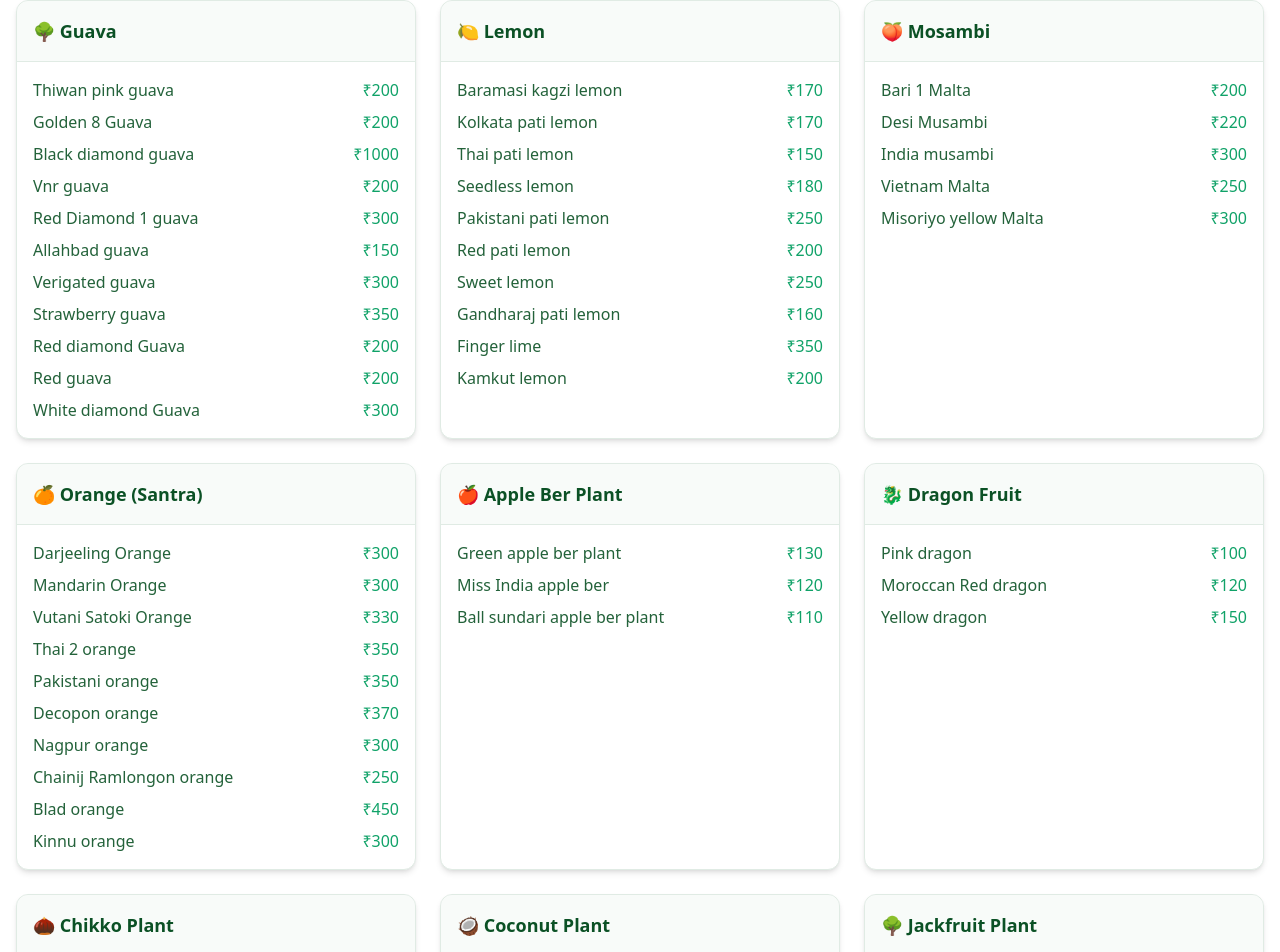
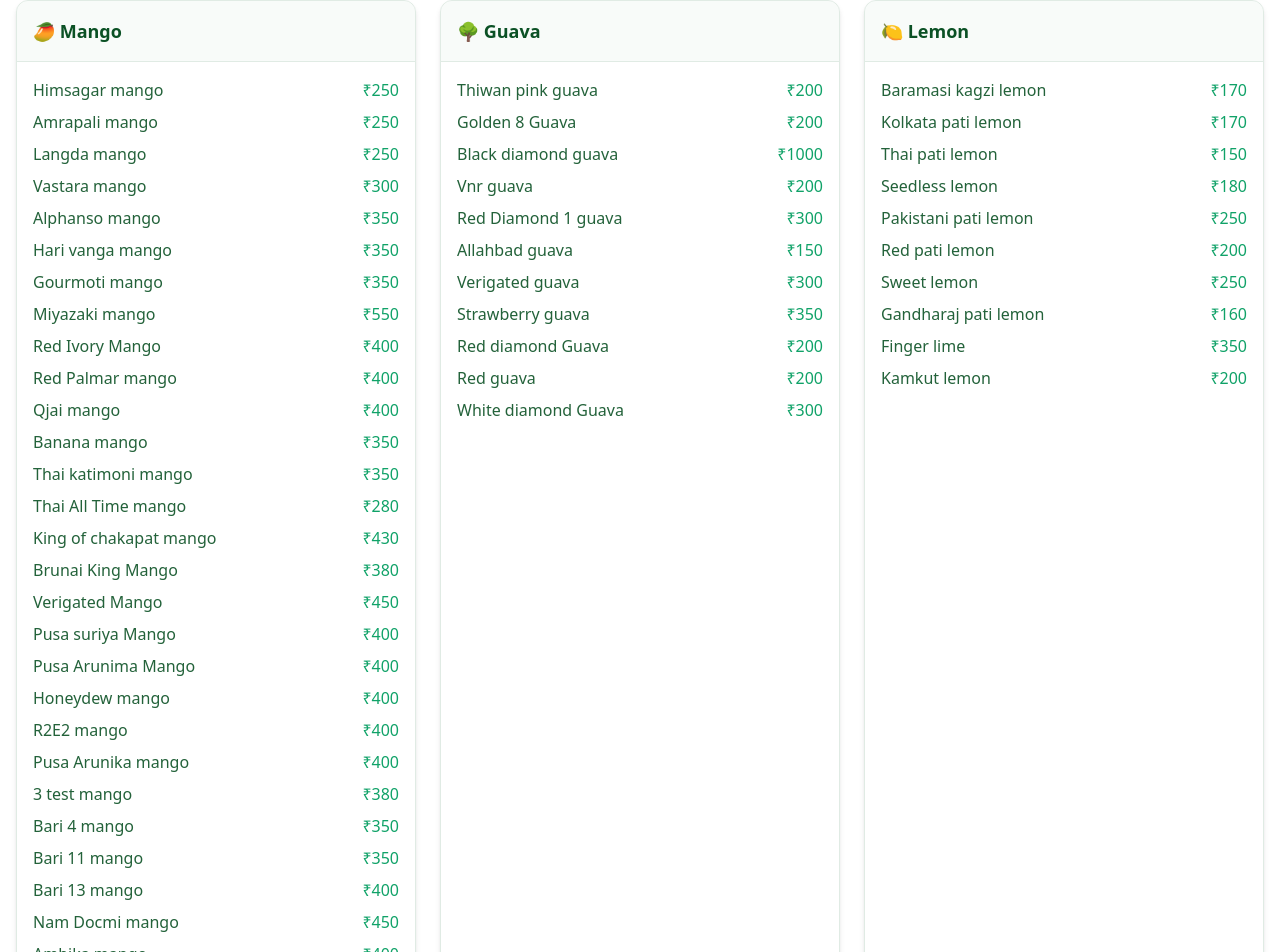
Before and after one commit to Adhyadixit1/exoticflora, a React (Vite) app: page / in a window 1280 px wide. Shown: the part 1144-2096 px from the top of the page. Built offline with nearby package versions, Linux system fonts and the light colour scheme.

Commit message:
Add 29 mango varieties to the catalog

```diff
--- a/src/components/PlantCatalog.tsx
+++ b/src/components/PlantCatalog.tsx
@@ -6,6 +6,40 @@ import { Button } from "@/components/ui/button";
 
 // Single source of truth for plant categories and their plants
 const plantCategories = [
+  {
+    category: "🥭 Mango",
+    plants: [
+      { name: "Himsagar mango", price: "₹250" },
+      { name: "Amrapali mango", price: "₹250" },
+      { name: "Langda mango", price: "₹250" },
+      { name: "Vastara mango", price: "₹300" },
+      { name: "Alphanso mango", price: "₹350" },
+      { name: "Hari vanga mango", price: "₹350" },
+      { name: "Gourmoti mango", price: "₹350" },
+      { name: "Miyazaki mango", price: "₹550" },
+      { name: "Red Ivory Mango", price: "₹400" },
+      { name: "Red Palmar mango", price: "₹400" },
+      { name: "Qjai mango", price: "₹400" },
+      { name: "Banana mango", price: "₹350" },
+      { name: "Thai katimoni mango", price: "₹350" },
+      { name: "Thai All Time mango", price: "₹280" },
+      { name: "King of chakapat mango", price: "₹430" },
+      { name: "Brunai King Mango", price: "₹380" },
+      { name: "Verigated Mango", price: "₹450" },
+      { name: "Pusa suriya Mango", price: "₹400" },
+      { name: "Pusa Arunima Mango", price: "₹400" },
+      { name: "Honeydew mango", price: "₹400" },
+      { name: "R2E2 mango", price: "₹400" },
+      { name: "Pusa Arunika mango", price: "₹400" },
+      { name: "3 test mango", price: "₹380" },
+      { name: "Bari 4 mango", price: "₹350" },
+      { name: "Bari 11 mango", price: "₹350" },
+      { name: "Bari 13 mango", price: "₹400" },
+      { name: "Nam Docmi mango", price: "₹450" },
+      { name: "Ambika mango", price: "₹400" },
+      { name: "Totapuri Mango", price: "₹330" }
+    ]
+  },
   {
     category: "🌳 Guava",
     plants: [
```
